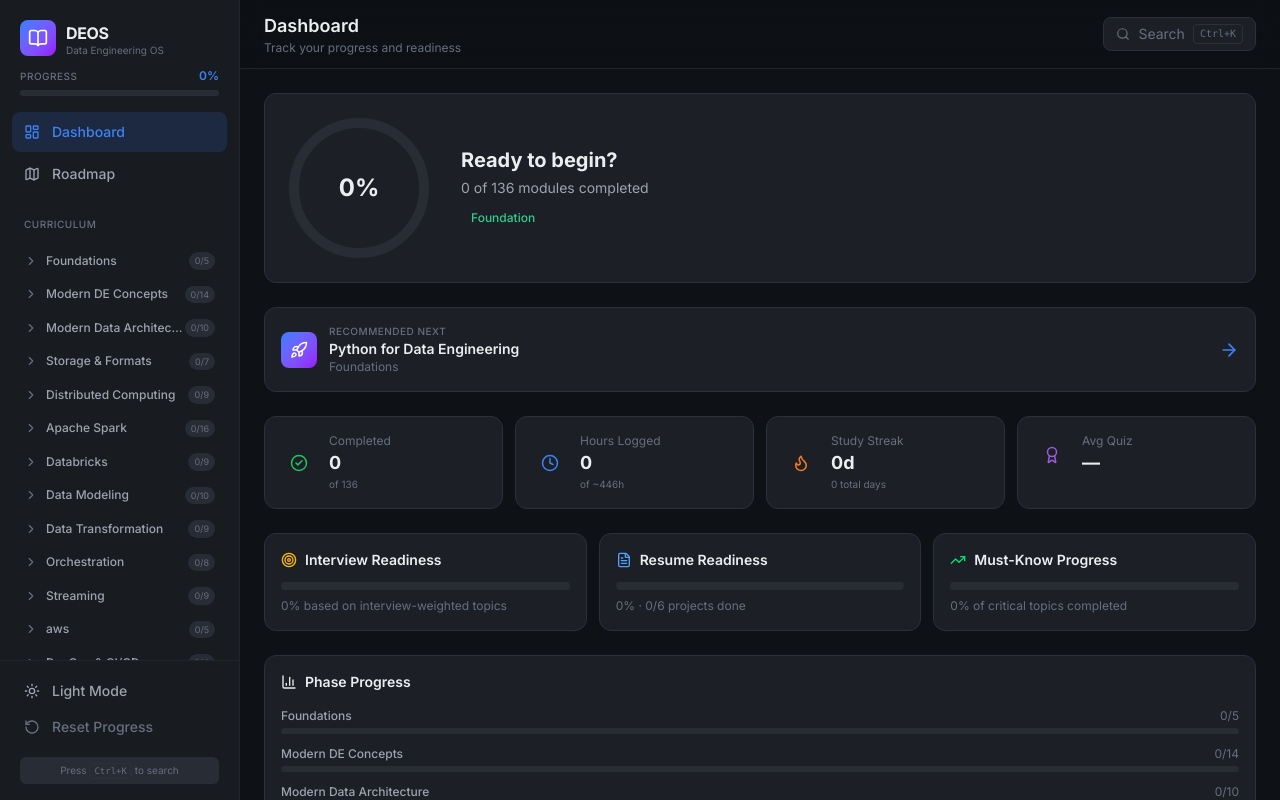
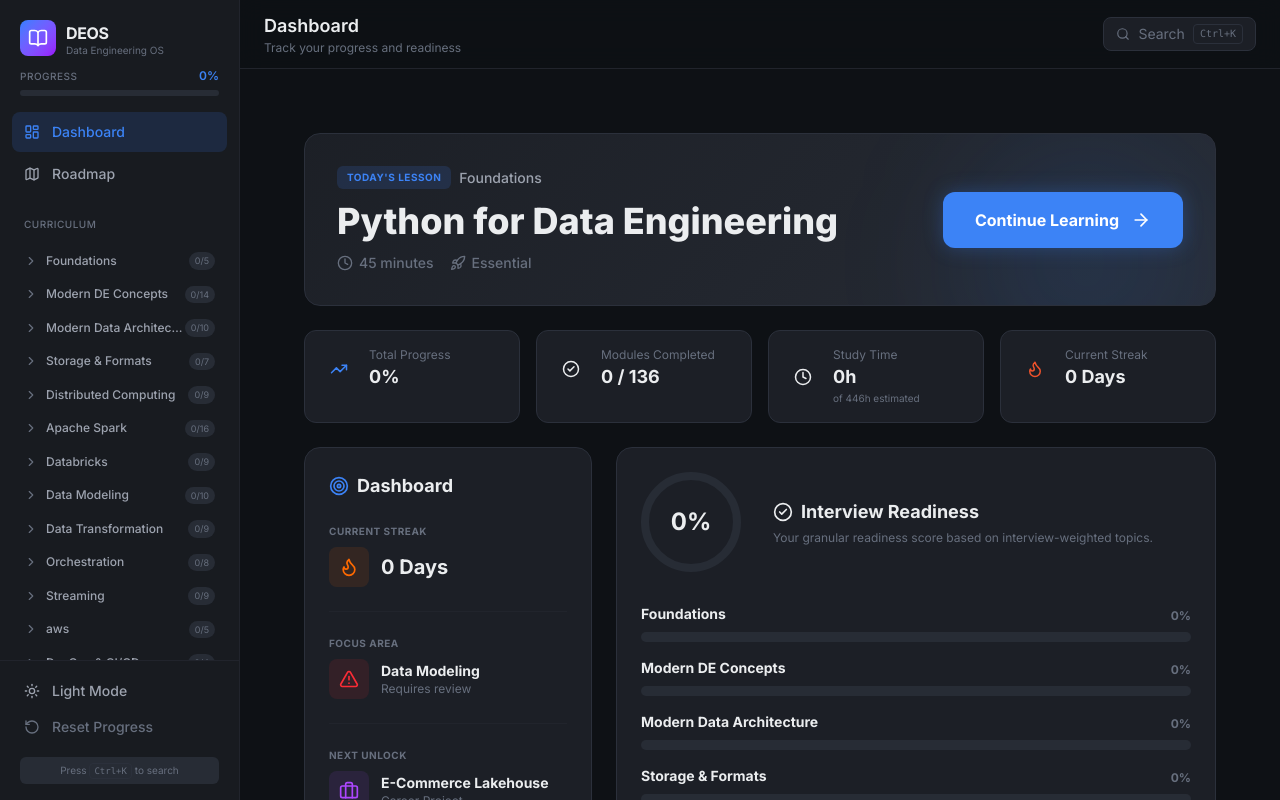
Before and after one commit to Siddharth-Singh-Verma/data-engineering-os, a React (Vite) app: page /#/ in a window 1280 px wide. Built offline with nearby package versions, Linux system fonts and the light colour scheme.

Commit message:
feat: redesign dashboard and implement granular progress tracking

```diff
--- a/src/components/dashboard/DashboardPage.tsx
+++ b/src/components/dashboard/DashboardPage.tsx
@@ -1,9 +1,9 @@
 import { motion } from 'motion/react';
 import { Link } from 'react-router';
 import {
-  TrendingUp, Clock, BookOpen, Award, Flame, Target,
-  CheckCircle2, AlertTriangle, BarChart3, Calendar,
-  Briefcase, ArrowRight, Layers, FileText, Rocket
+  TrendingUp, Clock, Award, Flame, Target,
+  CheckCircle2, AlertTriangle, Calendar,
+  Briefcase, ArrowRight, Layers, Rocket
 } from 'lucide-react';
 import type { DashboardStats } from '@/hooks/useStats';
 import type { Module } from '@/types';
@@ -100,181 +100,213 @@ function StreakCalendar({ studyDays }: { studyDays: string[] }) {
   );
 }
 
-export function DashboardPage({ stats, modules }: DashboardPageProps) {
-  const careerColor = CAREER_LEVEL_COLORS[stats.currentCareerLevel];
+const CAREER_LEVEL_ORDER = ['foundation', 'junior', 'mid', 'senior', 'architect'] as const;
+
+function DashboardPageInner({ stats }: DashboardPageProps) {
+  const nextModule = stats.recommendedNext;
 
   return (
+    <div className="max-w-5xl mx-auto space-y-6">
+
+      {/* ─── Hero: Continue Learning ──────────────────────────────── */}
+      {nextModule ? (
         <motion.div
-      initial={{ opacity: 0 }}
-      animate={{ opacity: 1 }}
-      className="max-w-5xl mx-auto space-y-6"
+          initial={{ opacity: 0, y: 20 }}
+          animate={{ opacity: 1, y: 0 }}
+          className="relative overflow-hidden rounded-2xl border p-8 flex flex-col md:flex-row items-center gap-8 justify-between"
+          style={{
+            background: 'linear-gradient(135deg, var(--color-bg-card) 0%, var(--color-bg-surface) 100%)',
+            borderColor: 'var(--color-border-default)'
+          }}
         >
-      {/* Hero section */}
-      <div className="flex flex-col md:flex-row items-center gap-8 rounded-xl border p-6"
+          <div className="absolute top-0 right-0 w-64 h-64 bg-blue-500/10 rounded-full blur-3xl pointer-events-none" />
+
+          <div className="relative z-10 flex-1">
+            <div className="flex items-center gap-2 mb-3">
+              <span className="px-2.5 py-1 text-[10px] uppercase font-bold tracking-wider rounded-md" style={{ background: 'var(--color-accent-muted)', color: 'var(--color-accent)' }}>
+                Today's Lesson
+              </span>
+              <span className="text-sm font-medium" style={{ color: 'var(--color-text-secondary)' }}>
+                {CATEGORY_LABELS[nextModule.phase as keyof typeof CATEGORY_LABELS] || nextModule.phase}
+              </span>
+            </div>
+
+            <h1 className="text-3xl md:text-4xl font-extrabold mb-3" style={{ color: 'var(--color-text-primary)' }}>
+              {nextModule.title}
+            </h1>
+
+            <div className="flex items-center gap-4 text-sm font-medium" style={{ color: 'var(--color-text-muted)' }}>
+              <span className="flex items-center gap-1.5"><Clock className="w-4 h-4" /> 45 minutes</span>
+              <span className="flex items-center gap-1.5"><Rocket className="w-4 h-4" /> Essential</span>
+            </div>
+          </div>
+
+          <div className="relative z-10 shrink-0 w-full md:w-auto">
+            <Link
+              to={`/module/${nextModule.id}`}
+              className="flex items-center justify-center gap-3 px-8 py-4 rounded-xl font-bold text-white transition-all shadow-[0_0_20px_rgba(59,130,246,0.3)] hover:shadow-[0_0_30px_rgba(59,130,246,0.5)] hover:scale-[1.02] active:scale-95 w-full md:w-auto"
+              style={{ background: 'var(--color-accent)' }}
+            >
+              Continue Learning <ArrowRight className="w-5 h-5" />
+            </Link>
+          </div>
+        </motion.div>
+      ) : (
+        <motion.div
+          initial={{ opacity: 0, y: 20 }}
+          animate={{ opacity: 1, y: 0 }}
+          className="rounded-2xl border p-8 text-center flex flex-col items-center justify-center"
           style={{ background: 'var(--color-bg-card)', borderColor: 'var(--color-border-default)' }}
         >
-        <ProgressRing percent={stats.progressPercent} size={140} stroke={10} />
-        <div className="flex-1 text-center md:text-left">
-          <h2 className="text-xl font-bold mb-1" style={{ color: 'var(--color-text-primary)' }}>
-            {stats.progressPercent === 0 ? 'Ready to begin?' : stats.progressPercent < 25 ? 'Getting started!' : stats.progressPercent < 50 ? 'Making progress!' : stats.progressPercent < 75 ? 'Over halfway there!' : stats.progressPercent < 100 ? 'Almost there!' : 'Journey complete! 🎉'}
+          <div className="w-16 h-16 rounded-full bg-emerald-500/20 flex items-center justify-center mb-4">
+            <Award className="w-8 h-8 text-emerald-500" />
+          </div>
+          <h2 className="text-2xl font-bold mb-2" style={{ color: 'var(--color-text-primary)' }}>You are fully prepared.</h2>
+          <p className="max-w-md text-sm mb-6" style={{ color: 'var(--color-text-secondary)' }}>
+            You have completed all available modules in the Data Engineering OS. Review your weak areas or take on career projects.
+          </p>
+        </motion.div>
+      )}
+
+      {/* ─── Top Stats Grid ─────────────────────────────────────── */}
+      <div className="grid grid-cols-2 md:grid-cols-4 gap-4">
+        <StatCard icon={TrendingUp} label="Total Progress" value={`${stats.progressPercent}%`} color="var(--color-accent)" delay={0.05} />
+        <StatCard icon={CheckCircle2} label="Modules Completed" value={`${stats.completedCount} / ${stats.totalModules}`} color="var(--color-success)" delay={0.1} />
+        <StatCard icon={Clock} label="Study Time" value={`${stats.hoursLogged}h`} subtext={`of ${stats.totalHours}h estimated`} color="var(--color-warning)" delay={0.15} />
+        <StatCard icon={Flame} label="Current Streak" value={`${stats.currentStreak} Days`} color="hsl(12, 85%, 55%)" delay={0.2} />
+      </div>
+
+      <div className="grid grid-cols-1 lg:grid-cols-3 gap-6">
+
+        {/* ─── Middle Left: Today's Goal ──────────────────────────────── */}
+        <div className="lg:col-span-1 space-y-6">
+          <motion.div
+            initial={{ opacity: 0, y: 20 }}
+            animate={{ opacity: 1, y: 0 }}
+            transition={{ delay: 0.1 }}
+            className="rounded-2xl border p-6"
+            style={{ background: 'var(--color-bg-card)', borderColor: 'var(--color-border-default)' }}
+          >
+            <h2 className="text-lg font-bold mb-6 flex items-center gap-2" style={{ color: 'var(--color-text-primary)' }}>
+              <Target className="w-5 h-5" style={{ color: 'var(--color-accent)' }} /> Dashboard
             </h2>
-          <p className="text-sm" style={{ color: 'var(--color-text-secondary)' }}>
-            {stats.completedCount} of {stats.totalModules} modules completed
-          </p>
-          <div className="flex items-center gap-2 mt-2">
-            <span className="text-xs px-2.5 py-1 rounded-full font-medium" style={{ color: careerColor, background: `${careerColor}15` }}>
-              {CAREER_LEVEL_LABELS[stats.currentCareerLevel]}
-            </span>
+
+            <div className="space-y-6">
+              {/* Current Streak */}
+              <div>
+                <p className="text-[10px] uppercase font-bold tracking-wider mb-2" style={{ color: 'var(--color-text-muted)' }}>Current Streak</p>
+                <div className="flex items-center gap-3">
+                  <div className="w-10 h-10 rounded-lg bg-orange-500/10 flex items-center justify-center">
+                    <Flame className="w-5 h-5 text-orange-500" />
+                  </div>
+                  <div>
+                    <p className="text-xl font-bold" style={{ color: 'var(--color-text-primary)' }}>{stats.currentStreak} Days</p>
                   </div>
                 </div>
               </div>
 
-      {/* Recommended Next */}
-      {stats.recommendedNext && (
-        <Link
-          to={`/module/${stats.recommendedNext.id}`}
-          className="block rounded-xl border p-4 transition-all duration-200 hover:border-[var(--color-accent)]"
-          style={{ background: 'var(--color-bg-card)', borderColor: 'var(--color-border-default)' }}
-        >
-          <div className="flex items-center justify-between">
+              <div className="h-px w-full" style={{ background: 'var(--color-border-subtle)' }} />
+
+              {/* Weak Area */}
+              <div>
+                <p className="text-[10px] uppercase font-bold tracking-wider mb-2" style={{ color: 'var(--color-text-muted)' }}>Focus Area</p>
                 <div className="flex items-center gap-3">
-              <div className="w-9 h-9 rounded-lg bg-gradient-to-br from-blue-500 to-purple-600 flex items-center justify-center flex-shrink-0">
-                <Rocket className="w-4.5 h-4.5 text-white" />
+                  <div className="w-10 h-10 rounded-lg bg-red-500/10 flex items-center justify-center">
+                    <AlertTriangle className="w-5 h-5 text-red-500" />
                   </div>
                   <div>
-                <p className="text-[10px] uppercase tracking-wider font-medium" style={{ color: 'var(--color-text-muted)' }}>Recommended Next</p>
-                <p className="text-sm font-semibold" style={{ color: 'var(--color-text-primary)' }}>{stats.recommendedNext.title}</p>
-                <p className="text-xs" style={{ color: 'var(--color-text-muted)' }}>{CATEGORY_LABELS[stats.recommendedNext.phase] || stats.recommendedNext.phase}</p>
+                    <p className="text-sm font-bold" style={{ color: 'var(--color-text-primary)' }}>
+                      {stats.weakAreas.length > 0 ? stats.weakAreas[0].title : 'Data Modeling'}
+                    </p>
+                    <p className="text-xs" style={{ color: 'var(--color-text-muted)' }}>Requires review</p>
                   </div>
-            </div>
-            <ArrowRight className="w-5 h-5" style={{ color: 'var(--color-accent)' }} />
-          </div>
-        </Link>
-      )}
-
-      {/* Stat cards */}
-      <div className="grid grid-cols-2 md:grid-cols-4 gap-3">
-        <StatCard icon={CheckCircle2} label="Completed" value={stats.completedCount} subtext={`of ${stats.totalModules}`} color="hsl(142,71%,45%)" delay={0.05} />
-        <StatCard icon={Clock} label="Hours Logged" value={stats.hoursLogged} subtext={`of ~${stats.totalHours}h`} color="hsl(217,91%,60%)" delay={0.1} />
-        <StatCard icon={Flame} label="Study Streak" value={`${stats.currentStreak}d`} subtext={`${stats.studyDays} total days`} color="hsl(25,90%,55%)" delay={0.15} />
-        <StatCard icon={Award} label="Avg Quiz" value={stats.avgQuizScore ? `${stats.avgQuizScore}%` : '—'} color="hsl(270,60%,60%)" delay={0.2} />
-      </div>
-
-      {/* Readiness Meters */}
-      <div className="grid grid-cols-1 md:grid-cols-3 gap-3">
-        <div className="rounded-xl border p-4" style={{ background: 'var(--color-bg-card)', borderColor: 'var(--color-border-default)' }}>
-          <h3 className="text-sm font-semibold mb-3 flex items-center gap-2" style={{ color: 'var(--color-text-primary)' }}>
-            <Target className="w-4 h-4 text-amber-400" /> Interview Readiness
-          </h3>
-          <div className="h-2 rounded-full mb-2" style={{ background: 'var(--color-bg-surface)' }}>
-            <div className="h-full rounded-full transition-all duration-700" style={{ width: `${stats.interviewReadiness}%`, background: 'linear-gradient(90deg, hsl(38,92%,50%), hsl(25,90%,55%))' }} />
-          </div>
-          <p className="text-xs" style={{ color: 'var(--color-text-muted)' }}>{stats.interviewReadiness}% based on interview-weighted topics</p>
-        </div>
-        <div className="rounded-xl border p-4" style={{ background: 'var(--color-bg-card)', borderColor: 'var(--color-border-default)' }}>
-          <h3 className="text-sm font-semibold mb-3 flex items-center gap-2" style={{ color: 'var(--color-text-primary)' }}>
-            <FileText className="w-4 h-4 text-blue-400" /> Resume Readiness
-          </h3>
-          <div className="h-2 rounded-full mb-2" style={{ background: 'var(--color-bg-surface)' }}>
-            <div className="h-full rounded-full transition-all duration-700" style={{ width: `${stats.resumeReadiness}%`, background: 'linear-gradient(90deg, hsl(217,91%,60%), hsl(230,60%,60%))' }} />
-          </div>
-          <p className="text-xs" style={{ color: 'var(--color-text-muted)' }}>{stats.resumeReadiness}% · {stats.projectsCompleted}/{stats.totalProjects} projects done</p>
-        </div>
-        <div className="rounded-xl border p-4" style={{ background: 'var(--color-bg-card)', borderColor: 'var(--color-border-default)' }}>
-          <h3 className="text-sm font-semibold mb-3 flex items-center gap-2" style={{ color: 'var(--color-text-primary)' }}>
-            <TrendingUp className="w-4 h-4 text-green-400" /> Must-Know Progress
-          </h3>
-          <div className="h-2 rounded-full mb-2" style={{ background: 'var(--color-bg-surface)' }}>
-            <div className="h-full rounded-full transition-all duration-700" style={{ width: `${stats.mustKnowProgress}%`, background: 'linear-gradient(90deg, hsl(142,71%,45%), hsl(172,60%,45%))' }} />
-          </div>
-          <p className="text-xs" style={{ color: 'var(--color-text-muted)' }}>{stats.mustKnowProgress}% of critical topics completed</p>
                 </div>
               </div>
 
-      {/* Phase Progress */}
-      <div className="rounded-xl border p-4" style={{ background: 'var(--color-bg-card)', borderColor: 'var(--color-border-default)' }}>
-        <h3 className="text-sm font-semibold mb-4 flex items-center gap-2" style={{ color: 'var(--color-text-primary)' }}>
-          <BarChart3 className="w-4 h-4" /> Phase Progress
-        </h3>
-        <div className="space-y-3">
-          {Object.entries(stats.phaseProgress).map(([phase, data]) => (
-            <div key={phase}>
-              <div className="flex items-center justify-between mb-1">
-                <span className="text-xs font-medium" style={{ color: 'var(--color-text-secondary)' }}>
-                  {CATEGORY_LABELS[phase] || phase}
-                </span>
-                <span className="text-xs" style={{ color: 'var(--color-text-muted)' }}>
-                  {data.completed}/{data.total}
-                </span>
+              <div className="h-px w-full" style={{ background: 'var(--color-border-subtle)' }} />
+
+              {/* Next Unlock */}
+              <div>
+                <p className="text-[10px] uppercase font-bold tracking-wider mb-2" style={{ color: 'var(--color-text-muted)' }}>Next Unlock</p>
+                <div className="flex items-center gap-3">
+                  <div className="w-10 h-10 rounded-lg bg-purple-500/10 flex items-center justify-center">
+                    <Briefcase className="w-5 h-5 text-purple-500" />
                   </div>
-              <div className="h-1.5 rounded-full" style={{ background: 'var(--color-bg-surface)' }}>
-                <div
-                  className="h-full rounded-full transition-all duration-500"
-                  style={{
-                    width: `${data.percent}%`,
-                    background: data.percent === 100 ? 'hsl(142,71%,45%)' : 'var(--color-accent)',
-                  }}
+                  <div>
+                    <p className="text-sm font-bold" style={{ color: 'var(--color-text-primary)' }}>E-Commerce Lakehouse</p>
+                    <p className="text-xs" style={{ color: 'var(--color-text-muted)' }}>Career Project</p>
+                  </div>
+                </div>
+              </div>
+            </div>
+          </motion.div>
+        </div>
+
+        {/* ─── Middle Right: Interview Readiness ───────────────────────── */}
+        <div className="lg:col-span-2 space-y-6">
+          <motion.div
+            initial={{ opacity: 0, y: 20 }}
+            animate={{ opacity: 1, y: 0 }}
+            transition={{ delay: 0.2 }}
+            className="rounded-2xl border p-6"
+            style={{ background: 'var(--color-bg-card)', borderColor: 'var(--color-border-default)' }}
+          >
+            <div className="flex flex-col md:flex-row items-center gap-8 mb-8">
+              <div className="shrink-0">
+                <ProgressRing percent={stats.progressPercent} size={100} stroke={8} />
+              </div>
+              <div className="flex-1 w-full">
+                <h2 className="text-lg font-bold flex items-center gap-2 mb-1" style={{ color: 'var(--color-text-primary)' }}>
+                  <CheckCircle2 className="w-5 h-5" style={{ color: 'var(--color-success)' }} /> Interview Readiness
+                </h2>
+                <p className="text-xs" style={{ color: 'var(--color-text-muted)' }}>
+                  Your granular readiness score based on interview-weighted topics.
+                </p>
+              </div>
+            </div>
+
+            <div className="space-y-4">
+              {Object.entries(stats.phaseProgress).map(([phaseId, prog]) => {
+                if (prog.total === 0) return null;
+                const label = CATEGORY_LABELS[phaseId as keyof typeof CATEGORY_LABELS] || phaseId;
+
+                let fill = 'var(--color-accent)';
+                if (prog.percent >= 90) fill = 'var(--color-success)';
+                else if (prog.percent >= 60) fill = 'var(--color-warning)';
+                else if (prog.percent > 0) fill = 'var(--color-danger)';
+                else fill = 'var(--color-text-muted)';
+
+                return (
+                  <div key={phaseId} className="group">
+                    <div className="flex justify-between items-end mb-2">
+                      <span className="text-sm font-bold" style={{ color: 'var(--color-text-primary)' }}>{label}</span>
+                      <span className="text-xs font-bold" style={{ color: fill }}>{Math.round(prog.percent)}%</span>
+                    </div>
+                    <div className="h-2.5 w-full rounded-full overflow-hidden" style={{ background: 'var(--color-bg-surface)' }}>
+                      <motion.div
+                        initial={{ width: 0 }}
+                        animate={{ width: `${prog.percent}%` }}
+                        transition={{ duration: 1, ease: "easeOut" }}
+                        className="h-full rounded-full transition-all duration-300 group-hover:brightness-110"
+                        style={{ background: fill }}
                       />
                     </div>
                   </div>
-          ))}
+                );
+              })}
+            </div>
+          </motion.div>
+        </div>
+
       </div>
     </div>
-
-      {/* Bottom row */}
-      <div className="grid grid-cols-1 md:grid-cols-2 gap-3">
-        {/* Streak Calendar */}
-        <StreakCalendar studyDays={stats.studyDaysList || []} />
-
-        {/* Weak Areas */}
-        <div className="rounded-xl border p-4" style={{ background: 'var(--color-bg-card)', borderColor: 'var(--color-border-default)' }}>
-          <h3 className="text-sm font-semibold mb-3 flex items-center gap-2" style={{ color: 'var(--color-text-primary)' }}>
-            <AlertTriangle className="w-4 h-4 text-amber-400" /> Needs Improvement
-          </h3>
-          {stats.weakAreas.length === 0 ? (
-            <p className="text-xs py-4 text-center" style={{ color: 'var(--color-text-muted)' }}>
-              {stats.avgQuizScore > 0 ? 'All quiz scores are above 60%! 🎉' : 'Take quizzes to identify weak areas'}
-            </p>
-          ) : (
-            <div className="space-y-2">
-              {stats.weakAreas.map(area => (
-                <Link
-                  key={area.moduleId}
-                  to={`/module/${area.moduleId}`}
-                  className="flex items-center justify-between px-3 py-2 rounded-lg text-sm transition-colors hover:bg-[var(--color-bg-card-hover)]"
-                >
-                  <span style={{ color: 'var(--color-text-secondary)' }}>{area.title}</span>
-                  <span className="text-xs text-red-400">{area.reason}</span>
-                </Link>
-              ))}
-            </div>
-          )}
-        </div>
-      </div>
-
-      {/* Recent Modules */}
-      {stats.recentModules.length > 0 && (
-        <div className="rounded-xl border p-4" style={{ background: 'var(--color-bg-card)', borderColor: 'var(--color-border-default)' }}>
-          <h3 className="text-sm font-semibold mb-3 flex items-center gap-2" style={{ color: 'var(--color-text-primary)' }}>
-            <BookOpen className="w-4 h-4" /> Recently Visited
-          </h3>
-          <div className="flex flex-wrap gap-2">
-            {stats.recentModules.map(id => {
-              const mod = modules.find(m => m.id === id);
-              return mod ? (
-                <Link
-                  key={id}
-                  to={`/module/${id}`}
-                  className="text-xs px-3 py-1.5 rounded-lg border transition-colors hover:border-[var(--color-accent)]"
-                  style={{ background: 'var(--color-bg-surface)', borderColor: 'var(--color-border-default)', color: 'var(--color-text-secondary)' }}
-                >
-                  {mod.title}
-                </Link>
-              ) : null;
-            })}
-          </div>
-        </div>
-      )}
-    </motion.div>
   );
 }
+
+export function DashboardPage(props: DashboardPageProps) {
+  return (
+    <div className="animate-fade-in p-6 lg:p-10 pb-24">
+      <DashboardPageInner {...props} />
+    </div>
+  );
+}
--- a/src/hooks/useStats.ts
+++ b/src/hooks/useStats.ts
@@ -108,12 +108,12 @@ export function useStats(modules: Module[], progress: UserProgress): DashboardSt
 
     // Recommended next topic (first unlocked, not-started, highest-priority module)
     let recommendedNext: { id: string; title: string; phase: string } | null = null;
-    const unstarted = modules
-      .filter(m => !progress.completedModules.includes(m.id))
-      .filter(m => m.prerequisites.every(p => progress.completedModules.includes(p)))
-      .sort((a, b) => (b.interviewImportance || b.interviewWeight) - (a.interviewImportance || a.interviewWeight));
+    let unstarted = modules.filter(m => !progress.completedModules.includes(m.id));
     if (unstarted.length > 0) {
-      recommendedNext = { id: unstarted[0].id, title: unstarted[0].title, phase: unstarted[0].phase };
+      let unlocked = unstarted.filter(m => m.prerequisites.every(p => progress.completedModules.includes(p)));
+      if (unlocked.length === 0) unlocked = unstarted; // fallback to any unstarted if deadlocked
+      unlocked.sort((a, b) => (b.interviewImportance || b.interviewWeight || 0) - (a.interviewImportance || a.interviewWeight || 0));
+      recommendedNext = { id: unlocked[0].id, title: unlocked[0].title, phase: unlocked[0].phase };
     }
 
     // Phase progress
```
Lines whose indentation alone changed are shown as unchanged.
